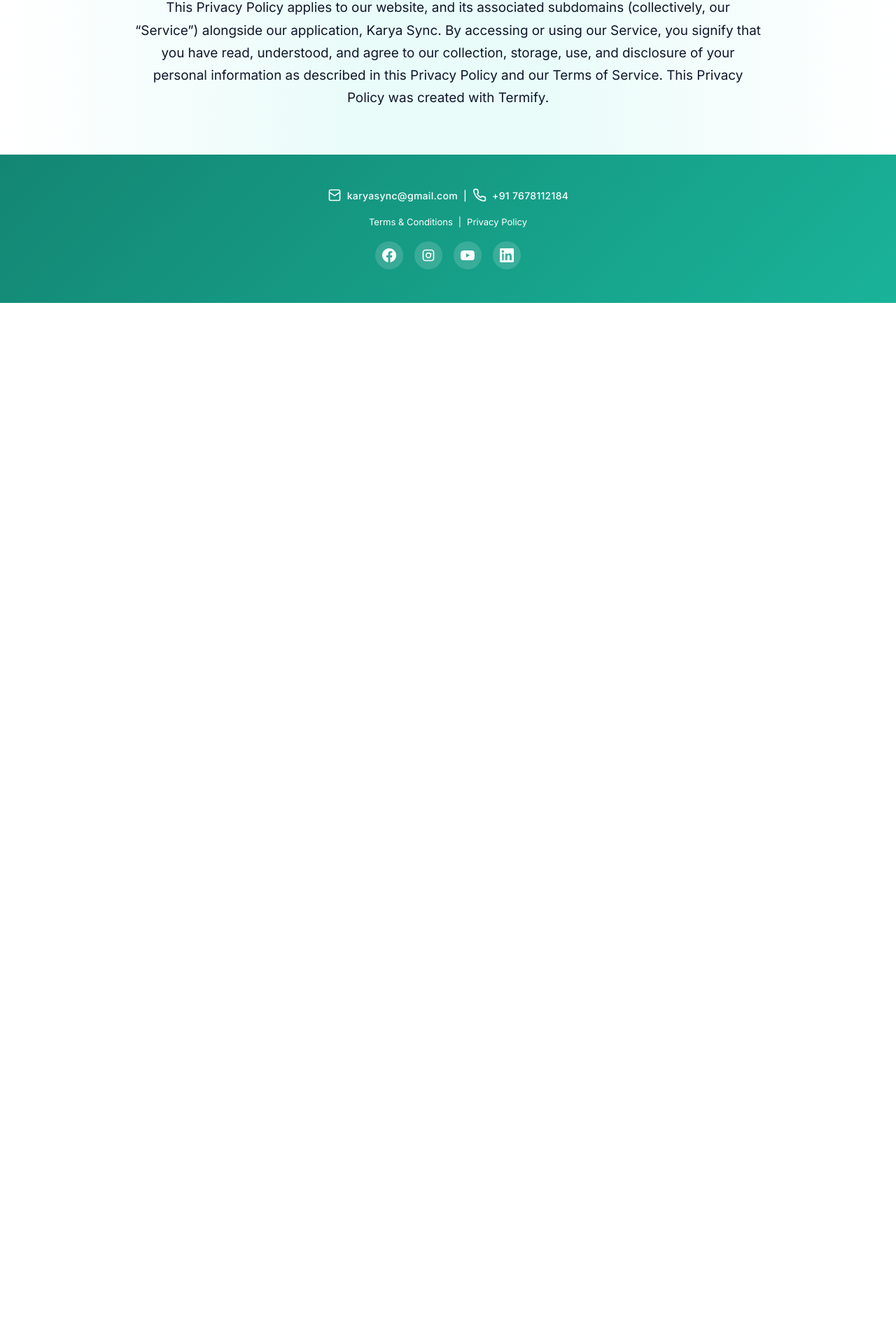
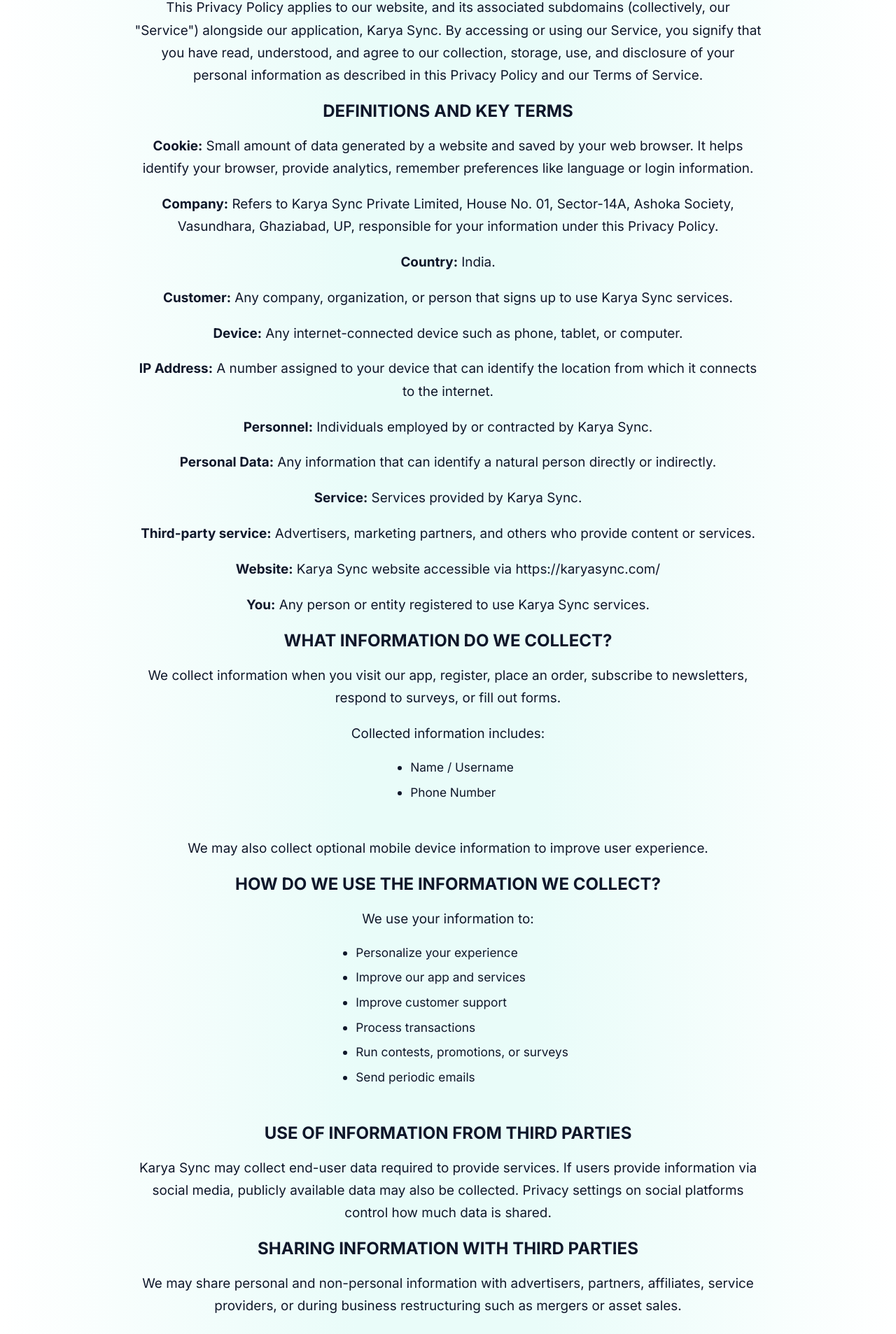
Before and after one commit to ShivankChaudhary/karya-sync-website, a Next.js app: page /privacy-policy in a window 1280 px wide. Shown: the part 760-2667 px from the top of the page at 70% size. Before the commit the page ends 1193 px from the top, so only its background shows below. Built offline with nearby package versions, Linux system fonts and the light colour scheme.

Commit message:
website code

```diff
--- a/src/app/privacy-policy/page.tsx
+++ b/src/app/privacy-policy/page.tsx
@@ -40,27 +40,209 @@
           <h1>Privacy Policy</h1>
           <span className={styles.updatedBadge}>Updated at 2025-12-19</span>
           <p>
-            <strong>Karya Sync</strong> (“we,” “our,” or “us”) is committed to
+            <strong>Karya Sync</strong> ("we," "our," or "us") is committed to
             protecting your privacy. This Privacy Policy explains how your
             personal information is collected, used, and disclosed by Karya
             Sync.
           </p>
           <p>
             This Privacy Policy applies to our website, and its associated
-            subdomains (collectively, our “Service”) alongside our application,
+            subdomains (collectively, our "Service") alongside our application,
             Karya Sync. By accessing or using our Service, you signify that you
             have read, understood, and agree to our collection, storage, use,
             and disclosure of your personal information as described in this
-            Privacy Policy and our Terms of Service. This Privacy Policy was
-            created with{" "}
+            Privacy Policy and our Terms of Service.
+          </p>
+          <h2>DEFINITIONS AND KEY TERMS</h2>
+          <p>
+            <strong>Cookie:</strong> Small amount of data generated by a website
+            and saved by your web browser. It helps identify your browser,
+            provide analytics, remember preferences like language or login
+            information.
+          </p>
+          <p>
+            <strong>Company:</strong> Refers to Karya Sync Private Limited,
+            House No. 01, Sector-14A, Ashoka Society, Vasundhara, Ghaziabad, UP,
+            responsible for your information under this Privacy Policy.
+          </p>
+          <p>
+            <strong>Country:</strong> India.
+          </p>
+          <p>
+            <strong>Customer:</strong> Any company, organization, or person that
+            signs up to use Karya Sync services.
+          </p>
+          <p>
+            <strong>Device:</strong> Any internet-connected device such as
+            phone, tablet, or computer.
+          </p>
+          <p>
+            <strong>IP Address:</strong> A number assigned to your device that
+            can identify the location from which it connects to the internet.
+          </p>
+          <p>
+            <strong>Personnel:</strong> Individuals employed by or contracted by
+            Karya Sync.
+          </p>
+          <p>
+            <strong>Personal Data:</strong> Any information that can identify a
+            natural person directly or indirectly.
+          </p>
+          <p>
+            <strong>Service:</strong> Services provided by Karya Sync.
+          </p>
+          <p>
+            <strong>Third-party service:</strong> Advertisers, marketing
+            partners, and others who provide content or services.
+          </p>
+          <p>
+            <strong>Website:</strong> Karya Sync website accessible via{" "}
             <a
-              href="https://termify.io"
+              href="https://karyasync.com/"
               target="_blank"
               rel="noopener noreferrer">
-              Termify
+              https://karyasync.com/
             </a>
-            .
           </p>
+          <p>
+            <strong>You:</strong> Any person or entity registered to use Karya
+            Sync services.
+          </p>
+          <h2>WHAT INFORMATION DO WE COLLECT?</h2>
+          <p>
+            We collect information when you visit our app, register, place an
+            order, subscribe to newsletters, respond to surveys, or fill out
+            forms.
+          </p>
+          <p>Collected information includes:</p>
+          <ul>
+            <li>Name / Username</li>
+            <li>Phone Number</li>
+          </ul>
+          <p>
+            We may also collect optional mobile device information to improve
+            user experience.
+          </p>
+          <h2>HOW DO WE USE THE INFORMATION WE COLLECT?</h2>
+          <p>We use your information to:</p>
+          <ul>
+            <li>Personalize your experience</li>
+            <li>Improve our app and services</li>
+            <li>Improve customer support</li>
+            <li>Process transactions</li>
+            <li>Run contests, promotions, or surveys</li>
+            <li>Send periodic emails</li>
+          </ul>
+          <h2>USE OF INFORMATION FROM THIRD PARTIES</h2>
+          <p>
+            Karya Sync may collect end-user data required to provide services.
+            If users provide information via social media, publicly available
+            data may also be collected. Privacy settings on social platforms
+            control how much data is shared.
+          </p>
+          <h2>SHARING INFORMATION WITH THIRD PARTIES</h2>
+          <p>
+            We may share personal and non-personal information with advertisers,
+            partners, affiliates, service providers, or during business
+            restructuring such as mergers or asset sales.
+          </p>
+          <p>
+            We may also share data for analytics, legal compliance, fraud
+            prevention, and to protect rights and safety.
+          </p>
+          <h2>EMAIL COMMUNICATION</h2>
+          <p>
+            By submitting your email, you agree to receive emails from us. You
+            can unsubscribe anytime using the link in emails. We do not send
+            spam. Emails may also be used for targeted advertising with
+            platforms like Facebook.
+          </p>
+          <h2>DATA RETENTION</h2>
+          <p>
+            We retain your data only as long as necessary to provide services or
+            comply with legal obligations. When no longer required, data is
+            deleted or anonymized.
+          </p>
+          <h2>DATA SECURITY</h2>
+          <p>
+            We use SSL encryption and secure servers to protect your data.
+            However, no system is 100% secure, and absolute security cannot be
+            guaranteed.
+          </p>
+          <h2>INTERNATIONAL DATA TRANSFER</h2>
+          <p>
+            Data may be transferred and stored outside India. By using our
+            services, you consent to such transfers.
+          </p>
+          <h2>UPDATING OR DELETING INFORMATION</h2>
+          <p>
+            Customers may request updates, corrections, or deletion of personal
+            data by contacting us or cancelling their account. Backup copies may
+            exist temporarily.
+          </p>
+          <h2>PERSONNEL INFORMATION</h2>
+          <p>Employee and applicant data is collected for HR purposes only.</p>
+          <h2>SALE OF BUSINESS</h2>
+          <p>
+            In case of merger, sale, or bankruptcy, data may be transferred to
+            third parties who agree to follow this Privacy Policy.
+          </p>
+          <h2>AFFILIATES</h2>
+          <p>
+            Data may be shared with corporate affiliates and will be treated
+            according to this Privacy Policy.
+          </p>
+          <h2>GOVERNING LAW</h2>
+          <p>
+            This Privacy Policy is governed by the laws of India. Any disputes
+            fall under Indian jurisdiction.
+          </p>
+          <h2>YOUR CONSENT</h2>
+          <p>By using Karya Sync, you consent to this Privacy Policy.</p>
+          <h2>LINKS TO OTHER WEBSITES</h2>
+          <p>
+            We are not responsible for third-party websites linked from our
+            services.
+          </p>
+          <h2>COOKIES</h2>
+          <p>
+            Cookies are used to improve user experience. You may disable cookies
+            via browser settings.
+          </p>
+          <h2>PAYMENT DETAILS</h2>
+          <p>All payment information is stored securely.</p>
+          <h2>KIDS’ PRIVACY</h2>
+          <p>
+            We do not knowingly collect data from children under 13 without
+            parental consent.
+          </p>
+          <h2>CHANGES TO PRIVACY POLICY</h2>
+          <p>
+            We may update this policy. Continued use of the service implies
+            acceptance of updates.
+          </p>
+          <h2>THIRD-PARTY SERVICES</h2>
+          <p>
+            Use of third-party services is at your own risk and subject to their
+            terms.
+          </p>
+          <h2>TRACKING TECHNOLOGIES</h2>
+          <p>
+            Google Maps API may collect device and location data.
+            <br />
+            Local Storage is used to store client-side data.
+          </p>
+          <h2>GDPR INFORMATION</h2>
+          <p>
+            We comply with GDPR standards globally. EU users have rights to
+            access, update, delete, or transfer their data.
+          </p>
+          <h2>CALIFORNIA PRIVACY RIGHTS</h2>
+          <p>
+            California residents have rights under CCPA and CalOPPA including
+            access, deletion, and non-discrimination.
+          </p>
+          <p>We do not sell personal information.</p>
         </div>
       </main>
       <Footer />
```
